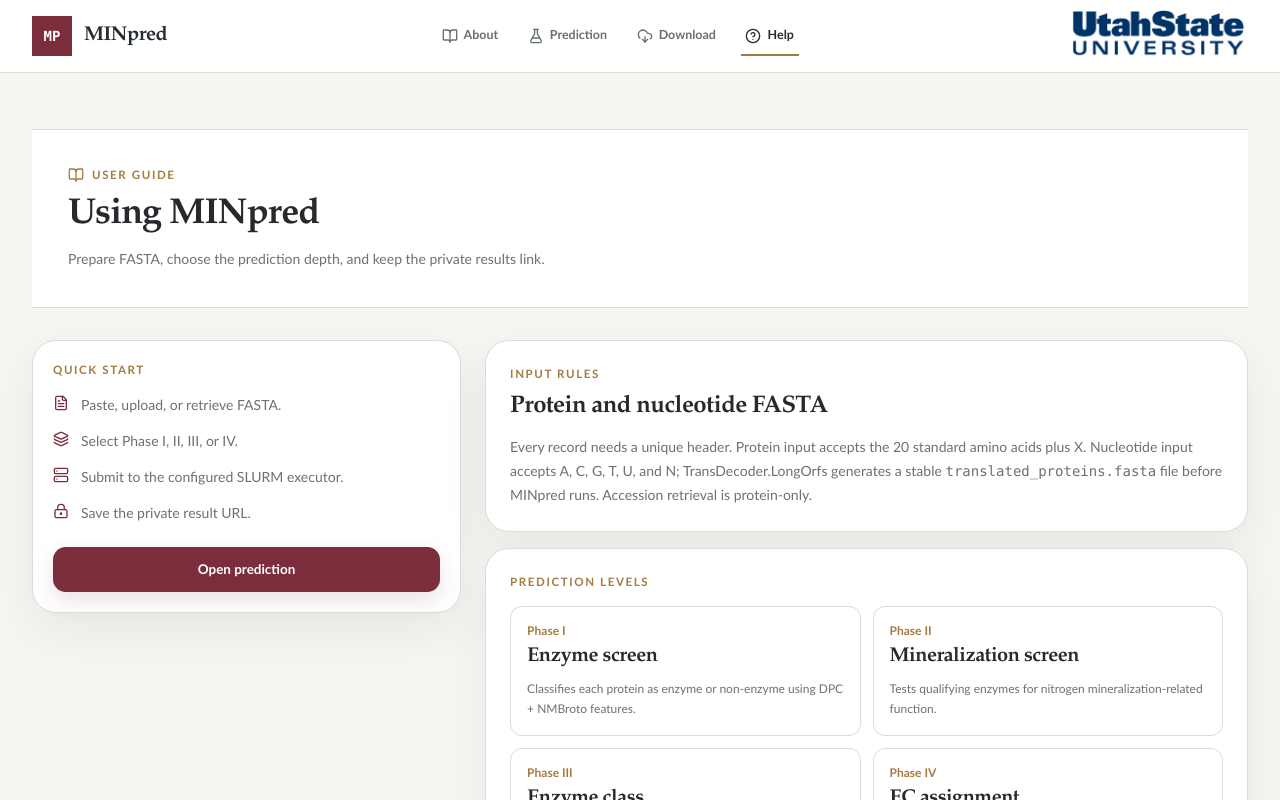
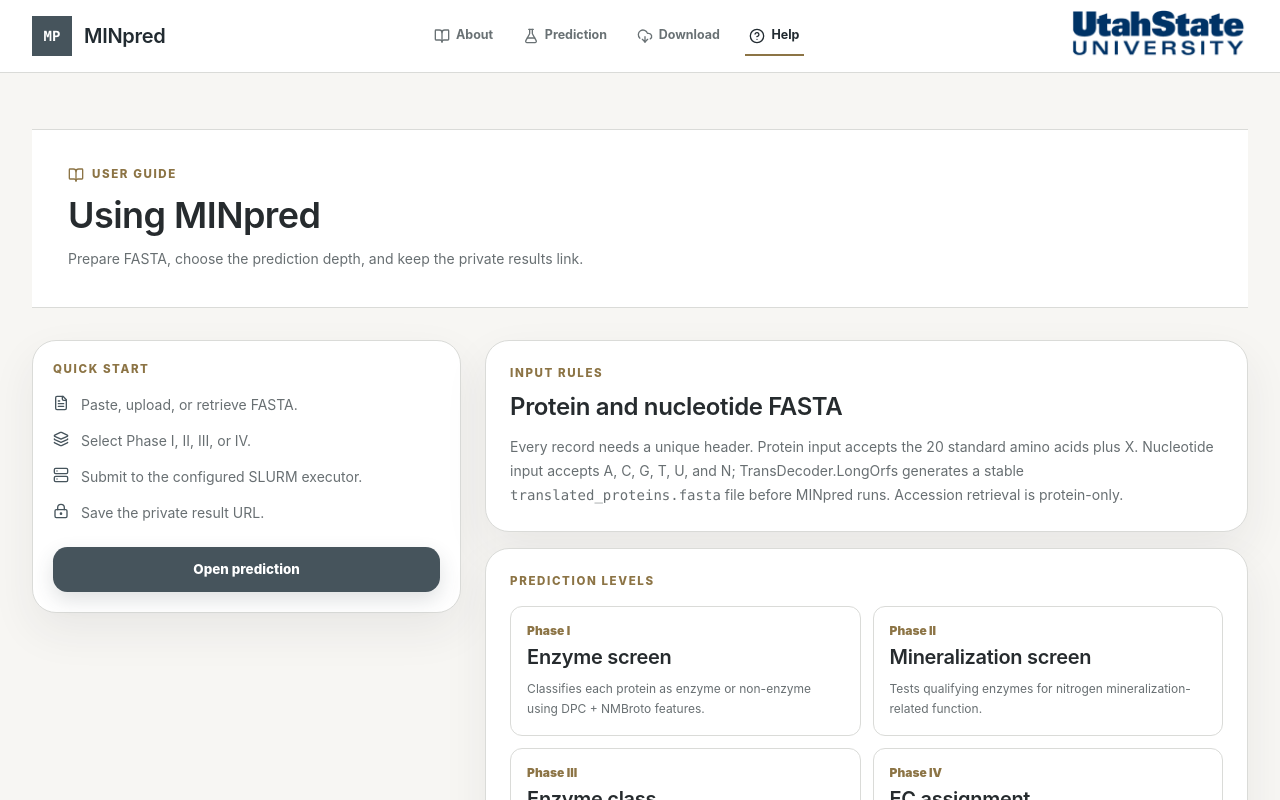
Before and after one commit to navduhan/minpred_web, a Next.js app: page /minpred/help in a window 1280 px wide. Shown: the top 800 px of the page. Built offline with nearby package versions, Linux system fonts and the light colour scheme.

Commit message:
Adopt neutral research interface palette

```diff
--- a/src/app/globals.css
+++ b/src/app/globals.css
@@ -1,44 +1,45 @@
 @import "tailwindcss";
 
 :root {
-  --ink: #27292c;
-  --forest: #7b2d3b;
-  --forest-dark: #252c33;
-  --mineral: #a37b43;
-  --mineral-soft: #f1eadf;
-  --sage: #ede9e4;
-  --mist: #f2f0ed;
+  --ink: #262b2e;
+  --forest: #46545c;
+  --forest-dark: #222b31;
+  --mineral: #8c7445;
+  --mineral-soft: #f1ede4;
+  --sage: #e9e9e6;
+  --mist: #f0f1ef;
   --paper: #ffffff;
-  --canvas: #f6f5f2;
-  --muted: #6d7073;
-  --line: #dedbd6;
+  --canvas: #f7f6f3;
+  --muted: #686f72;
+  --line: #dadbd8;
   --danger: #b42318;
 }
 
 @layer base {
   * { box-sizing: border-box; }
   html { scroll-behavior: smooth; }
-  body { margin: 0; min-height: 100vh; background: var(--canvas); color: var(--ink); font-family: Optima, Candara, "Segoe UI", sans-serif; }
+  body { margin: 0; min-height: 100vh; background: var(--canvas); color: var(--ink); font-family: -apple-system, BlinkMacSystemFont, "Segoe UI", Roboto, "Helvetica Neue", Arial, sans-serif; font-size: 1rem; line-height: 1.5; }
   button, input, textarea, select { font: inherit; }
   button, a { -webkit-tap-highlight-color: transparent; }
-  ::selection { background: #ead5d9; color: var(--forest-dark); }
+  ::selection { background: #dfe4e6; color: var(--forest-dark); }
 }
 
-.font-display { font-family: "Iowan Old Style", Baskerville, "Palatino Linotype", Georgia, serif; letter-spacing: -.025em; }
-.nav-link { display: inline-flex; align-items: center; gap: .38rem; border-bottom: 2px solid transparent; padding: .65rem .3rem .55rem; color: #66716f; font-size: .78rem; font-weight: 700; transition: color .18s ease, border-color .18s ease; }
+.font-display { font-family: inherit; letter-spacing: -.015em; }
+.nav-link { display: inline-flex; align-items: center; gap: .38rem; border-bottom: 2px solid transparent; padding: .65rem .3rem .55rem; color: #697174; font-size: .78rem; font-weight: 700; transition: color .18s ease, border-color .18s ease; }
 .nav-link:hover { background: var(--mist); color: var(--forest); }
 .nav-link-active { border-color: var(--mineral); background: transparent; color: var(--forest-dark); }
-.surface { border: 1px solid var(--line); border-radius: 1.5rem; background: var(--paper); box-shadow: 0 18px 45px rgba(50,58,52,.07); }
+.surface { border: 1px solid var(--line); border-radius: 1.5rem; background: var(--paper); box-shadow: 0 18px 45px rgba(44,49,52,.07); }
 .eyebrow { color: var(--mineral); font-size: .72rem; font-weight: 800; letter-spacing: .14em; text-transform: uppercase; }
-.btn-primary { display: inline-flex; align-items: center; justify-content: center; gap: .5rem; border-radius: .8rem; background: var(--forest); padding: .8rem 1.25rem; color: white; font-size: .84rem; font-weight: 800; box-shadow: 0 8px 20px rgba(123,45,59,.15); transition: transform .18s ease, background .18s ease; }
+.btn-primary { display: inline-flex; align-items: center; justify-content: center; gap: .5rem; border-radius: .9rem; background: var(--forest); padding: .8rem 1.25rem; color: white; font-size: .84rem; font-weight: 800; box-shadow: 0 8px 20px rgba(54,67,74,.16); transition: transform .18s ease, background .18s ease; }
 .btn-primary:hover { transform: translateY(-1px); background: var(--forest-dark); }
-.btn-secondary { display: inline-flex; align-items: center; justify-content: center; gap: .5rem; border: 1px solid #b8c5bf; border-radius: .8rem; background: var(--paper); padding: .76rem 1.18rem; color: var(--forest-dark); font-size: .84rem; font-weight: 800; transition: border-color .18s ease, transform .18s ease; }
+.btn-secondary { display: inline-flex; align-items: center; justify-content: center; gap: .5rem; border: 1px solid #c3c7c8; border-radius: .9rem; background: var(--paper); padding: .76rem 1.18rem; color: var(--forest-dark); font-size: .84rem; font-weight: 800; transition: border-color .18s ease, transform .18s ease; }
 .btn-secondary:hover { transform: translateY(-1px); border-color: var(--forest); }
-.field { width: 100%; border: 1px solid #c9c8bf; border-radius: .85rem; background: white; padding: .82rem .9rem; color: var(--ink); outline: none; transition: border-color .18s ease, box-shadow .18s ease; }
-.field:focus { border-color: var(--forest); box-shadow: 0 0 0 3px rgba(123,45,59,.09); }
+.field { width: 100%; border: 1px solid #c7c9c7; border-radius: 1rem; background-color: white; padding: .82rem .95rem; color: var(--ink); outline: none; transition: border-color .18s ease, box-shadow .18s ease; }
+select.field { appearance: none; background-image: linear-gradient(45deg, transparent 50%, #59656b 50%), linear-gradient(135deg, #59656b 50%, transparent 50%); background-position: calc(100% - 18px) calc(50% - 2px), calc(100% - 13px) calc(50% - 2px); background-repeat: no-repeat; background-size: 5px 5px, 5px 5px; padding-right: 2.6rem; }
+.field:focus { border-color: var(--forest); box-shadow: 0 0 0 3px rgba(70,84,92,.11); }
 .rule-label { display: flex; align-items: center; gap: .8rem; color: var(--mineral); font-size: .7rem; font-weight: 800; letter-spacing: .14em; text-transform: uppercase; }
 .rule-label::after { content: ""; height: 1px; flex: 1; background: var(--line); }
-.results-scroll { scrollbar-color: var(--forest) #e6eef7; scrollbar-width: thin; }
+.results-scroll { scrollbar-color: var(--forest) #e7e9e9; scrollbar-width: thin; }
 @keyframes settle { from { opacity: 0; transform: translateY(12px); } to { opacity: 1; transform: translateY(0); } }
 .reveal { animation: settle .55s ease both; }
 @media (prefers-reduced-motion: reduce) { *, *::before, *::after { scroll-behavior: auto !important; transition-duration: .01ms !important; animation-duration: .01ms !important; } }
--- a/src/app/page.tsx
+++ b/src/app/page.tsx
@@ -12,18 +12,18 @@
   return <div className="pb-16">
     <section className="reveal relative min-h-[650px] overflow-hidden py-16 sm:py-24">
       <div className="absolute right-[-110px] top-12 h-[520px] w-[520px] rounded-full border-[90px] border-[#dfeae5]" />
-      <div className="absolute right-[120px] top-[255px] h-3 w-3 rounded-full bg-[var(--mineral)] shadow-[0_0_0_16px_rgba(22,119,210,.12)]" />
+      <div className="absolute right-[120px] top-[255px] h-3 w-3 rounded-full bg-[var(--mineral)] shadow-[0_0_0_16px_rgba(140,116,69,.12)]" />
       <div className="relative grid gap-14 lg:grid-cols-[90px_1fr_340px] lg:items-center">
         <p className="hidden -rotate-90 whitespace-nowrap font-mono text-[10px] uppercase tracking-[.25em] text-[var(--forest)] lg:block">MINpred · version 1.0 · KAABiL Lab</p>
         <div><p className="eyebrow">Nitrogen mineralization enzyme prediction</p><h1 className="mt-6 max-w-4xl font-display text-6xl font-semibold leading-[.96] text-[var(--forest-dark)] sm:text-7xl lg:text-8xl">From protein sequence<br/><span className="text-[var(--mineral)]">to EC annotation.</span></h1><p className="mt-8 max-w-2xl text-lg leading-8 text-[var(--muted)]">MINpred applies four deep-learning models to screen proteins, identify mineralization-related enzyme classes, and assign EC numbers.</p><div className="mt-10 flex flex-wrap gap-3"><Link href="/prediction" className="btn-primary">Start prediction <ArrowRight className="h-4 w-4"/></Link><Link href="/help" className="btn-secondary">Methods and usage</Link></div></div>
-        <div className="relative hidden h-[420px] lg:block"><div className="absolute left-1/2 top-0 h-full w-px bg-[#a9c8be]" />{['DPC','NMBroto','CKSAAP'].map((label,index)=><div key={label} className="absolute left-1/2 flex -translate-x-1/2 items-center gap-4" style={{top:`${65+index*125}px`}}><span className="h-4 w-4 rounded-full border-4 border-white bg-[var(--mineral)] shadow-[0_0_0_1px_#c66a3d]"/><span className="absolute left-8 whitespace-nowrap font-mono text-[10px] font-bold tracking-[.16em] text-[var(--forest)]">{label}</span></div>)}<span className="absolute bottom-1 left-1/2 -translate-x-1/2 bg-[var(--forest-dark)] px-3 py-2 font-mono text-xs font-bold text-white">EC</span></div>
+        <div className="relative hidden h-[420px] lg:block"><div className="absolute left-1/2 top-0 h-full w-px bg-[#c8cac8]" />{['DPC','NMBroto','CKSAAP'].map((label,index)=><div key={label} className="absolute left-1/2 flex -translate-x-1/2 items-center gap-4" style={{top:`${65+index*125}px`}}><span className="h-4 w-4 rounded-full border-4 border-white bg-[var(--mineral)] shadow-[0_0_0_1px_#8c7445]"/><span className="absolute left-8 whitespace-nowrap font-mono text-[10px] font-bold tracking-[.16em] text-[var(--forest)]">{label}</span></div>)}<span className="absolute bottom-1 left-1/2 -translate-x-1/2 bg-[var(--forest-dark)] px-3 py-2 font-mono text-xs font-bold text-white">EC</span></div>
       </div>
     </section>
 
-    <section id="workflow" className="scroll-mt-28 border-y border-[var(--line)] py-14"><div className="mb-12 flex flex-col justify-between gap-3 sm:flex-row sm:items-end"><div><p className="eyebrow">Prediction pathway</p><h2 className="mt-2 font-display text-4xl font-semibold">One sequence, four decisions</h2></div><p className="max-w-md text-sm leading-6 text-[var(--muted)]">Phase IV is automatic. Each Phase III class prediction is sent to its corresponding EC model.</p></div><div className="relative grid gap-9 md:grid-cols-4"><div className="absolute left-0 right-0 top-5 hidden h-px bg-[#a9c8be] md:block"/>{stages.map(([number,title,detail,feature],index)=><article key={number} className="relative"><span className="relative z-10 grid h-10 w-10 place-items-center rounded-full border-4 border-[var(--canvas)] bg-[var(--forest)] font-mono text-xs font-bold text-white">{index+1}</span><p className="mt-7 font-mono text-[9px] uppercase tracking-[.18em] text-[var(--mineral)]">{feature}</p><h3 className="mt-2 text-lg font-extrabold">{title}</h3><p className="mt-2 text-sm leading-6 text-[var(--muted)]">{detail}</p></article>)}</div></section>
+    <section id="workflow" className="scroll-mt-28 border-y border-[var(--line)] py-14"><div className="mb-12 flex flex-col justify-between gap-3 sm:flex-row sm:items-end"><div><p className="eyebrow">Prediction pathway</p><h2 className="mt-2 font-display text-4xl font-semibold">One sequence, four decisions</h2></div><p className="max-w-md text-sm leading-6 text-[var(--muted)]">Phase IV is automatic. Each Phase III class prediction is sent to its corresponding EC model.</p></div><div className="relative grid gap-9 md:grid-cols-4"><div className="absolute left-0 right-0 top-5 hidden h-px bg-[#c8cac8] md:block"/>{stages.map(([number,title,detail,feature],index)=><article key={number} className="relative"><span className="relative z-10 grid h-10 w-10 place-items-center rounded-full border-4 border-[var(--canvas)] bg-[var(--forest)] font-mono text-xs font-bold text-white">{index+1}</span><p className="mt-7 font-mono text-[9px] uppercase tracking-[.18em] text-[var(--mineral)]">{feature}</p><h3 className="mt-2 text-lg font-extrabold">{title}</h3><p className="mt-2 text-sm leading-6 text-[var(--muted)]">{detail}</p></article>)}</div></section>
 
     <section className="py-16"><p className="eyebrow">Input and results</p><div className="mt-4 divide-y divide-[var(--line)] border-t border-[var(--line)]">{[[Dna,'Protein or nucleotide FASTA','TransDecoder.LongOrfs translates nucleotide records before prediction.'],[Database,'Protein accession retrieval','Retrieve sequences from UniProtKB or NCBI Protein.'],[LockKeyhole,'Private results','Return to a result with its token-protected link and export TSV, CSV, or JSON.'],[ScanSearch,'Protein structure tools','Examine predicted secondary structure and interactive three-dimensional models.']].map(([Icon,title,text])=><article key={String(title)} className="grid gap-4 py-6 sm:grid-cols-[48px_250px_1fr] sm:items-center"><Icon className="h-5 w-5 text-[var(--mineral)]"/><h3 className="text-base font-extrabold">{String(title)}</h3><p className="text-sm leading-6 text-[var(--muted)]">{String(text)}</p></article>)}</div></section>
 
-    <section className="flex flex-col items-start justify-between gap-6 bg-[var(--forest-dark)] px-7 py-9 text-white sm:flex-row sm:items-center"><div><h2 className="font-display text-3xl font-semibold">Analyze a sequence</h2><p className="mt-2 text-sm text-[#b9cde1]">Protein and nucleotide FASTA are accepted.</p></div><Link href="/prediction" className="inline-flex items-center gap-2 bg-white px-5 py-3 text-sm font-extrabold text-[var(--forest-dark)]">Open MINpred <ArrowRight className="h-4 w-4"/></Link></section>
+    <section className="flex flex-col items-start justify-between gap-6 bg-[var(--forest-dark)] px-7 py-9 text-white sm:flex-row sm:items-center"><div><h2 className="font-display text-3xl font-semibold">Analyze a sequence</h2><p className="mt-2 text-sm text-[#d5dadc]">Protein and nucleotide FASTA are accepted.</p></div><Link href="/prediction" className="inline-flex items-center gap-2 bg-white px-5 py-3 text-sm font-extrabold text-[var(--forest-dark)]">Open MINpred <ArrowRight className="h-4 w-4"/></Link></section>
   </div>;
 }
```
Also changed, not shown: src/app/prediction/page.tsx (+2 -2 lines), src/app/results/page.tsx (+1 -1 lines).
